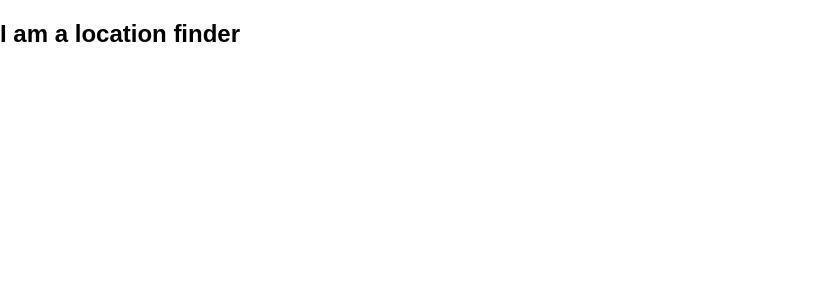
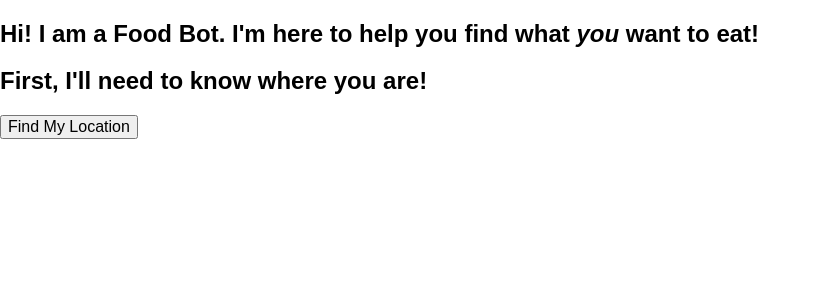
Before and after one commit to gpsugy/food-app, a React (Create React App) app: page / in a window 1280 px wide. Shown: the top 300 px of the page, without its empty margins (0-820 px from the left). Built offline with nearby package versions, Linux system fonts and the light colour scheme.

Commit message:
Setup presentational HTML for LocationFinder component

```diff
--- a/src/components/LocationFinder.js
+++ b/src/components/LocationFinder.js
@@ -2,7 +2,9 @@ import React from 'react';
 
 const LocationFinder = () => (
   <div>
-  	<h2>I am a location finder</h2>
+  	<h2>Hi! I am a Food Bot. I'm here to help you find what <em>you</em> want to eat!</h2>
+  	<h2>First, I'll need to know where you are!</h2>
+  	<button type="button">Find My Location</button>
   </div>
 )
 
```
